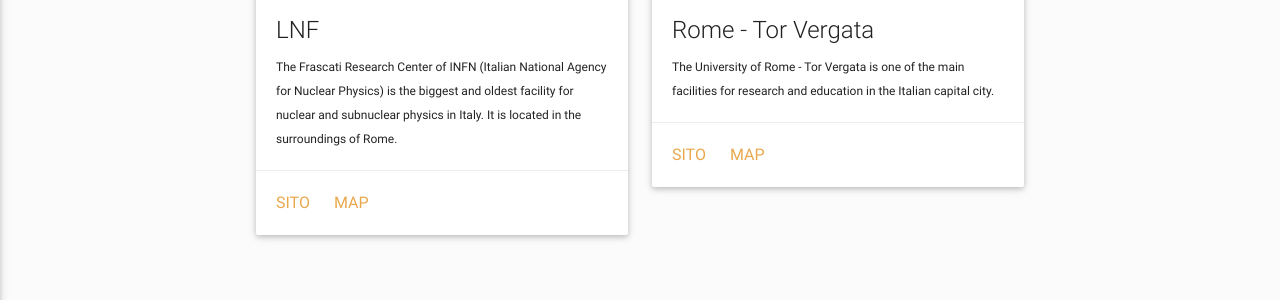
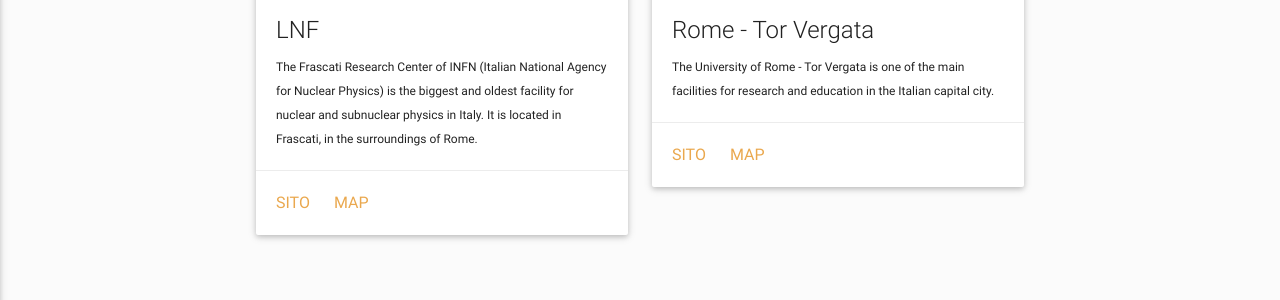
Before and after one commit to eligara/papap19, a Jekyll site: the page built from facilities.html, in a window 1280 px wide and 900 px high, scrolled down 1407 px. Shown: the part 200-500 px from the top of the window. Built offline with Jekyll 4.4.1, drawn with Linux system fonts in a browser that asks for light colours; nearby versions of some CDN libraries.

```diff
--- a/_data/facilities.yml
+++ b/_data/facilities.yml
@@ -25,7 +25,7 @@ science:
 
   - img: img/facilities/3.jpg
     title: LNF
-    descr: "The Frascati Research Center of INFN (Italian National Agency for Nuclear Physics) is the biggest and oldest facility for nuclear and subnuclear physics in Italy. It is located in the surroundings of Rome."
+    descr: "The Frascati Research Center of INFN (Italian National Agency for Nuclear Physics) is the biggest and oldest facility for nuclear and subnuclear physics in Italy. It is located in Frascati, in the surroundings of Rome."
     site:
     map:
 
```
Also changed, not shown: 4 other files.
